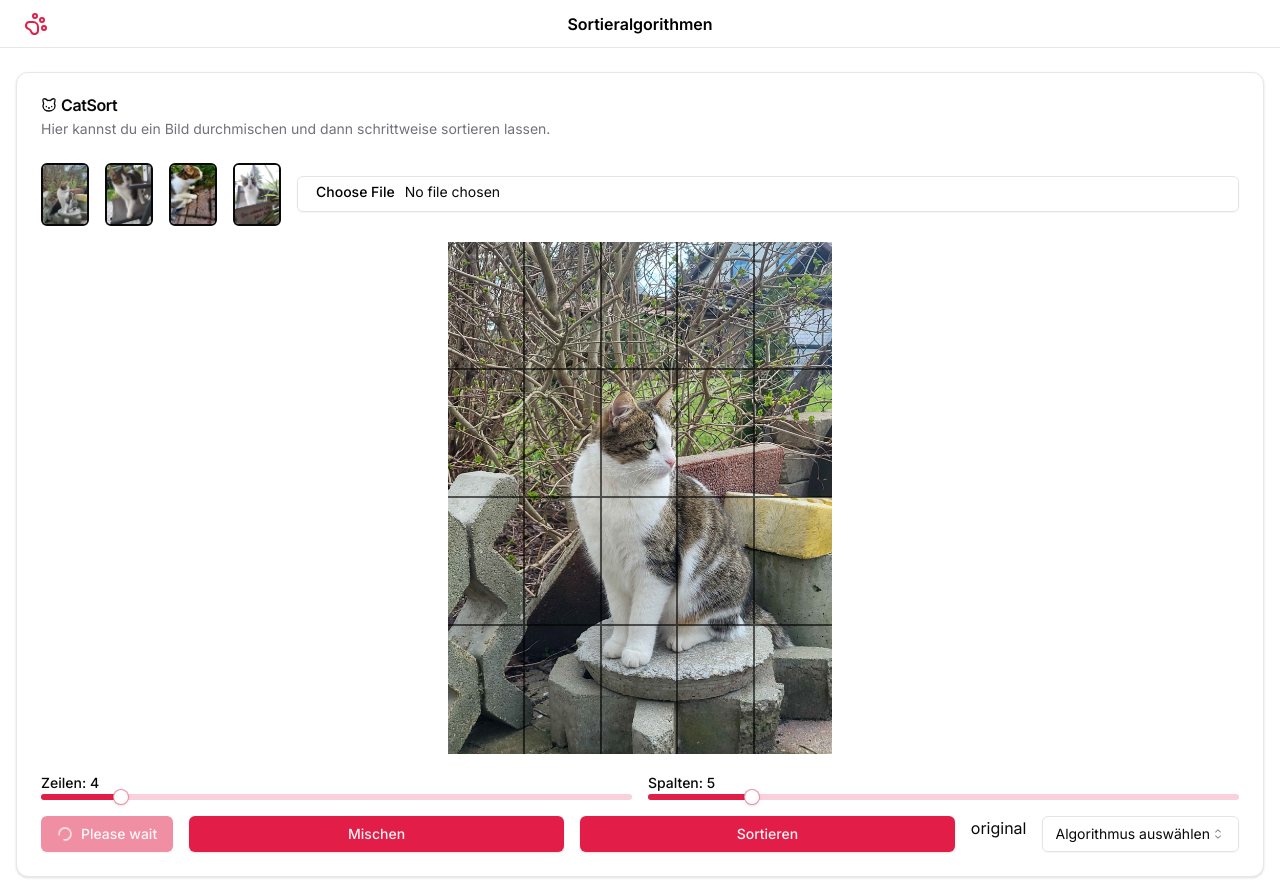
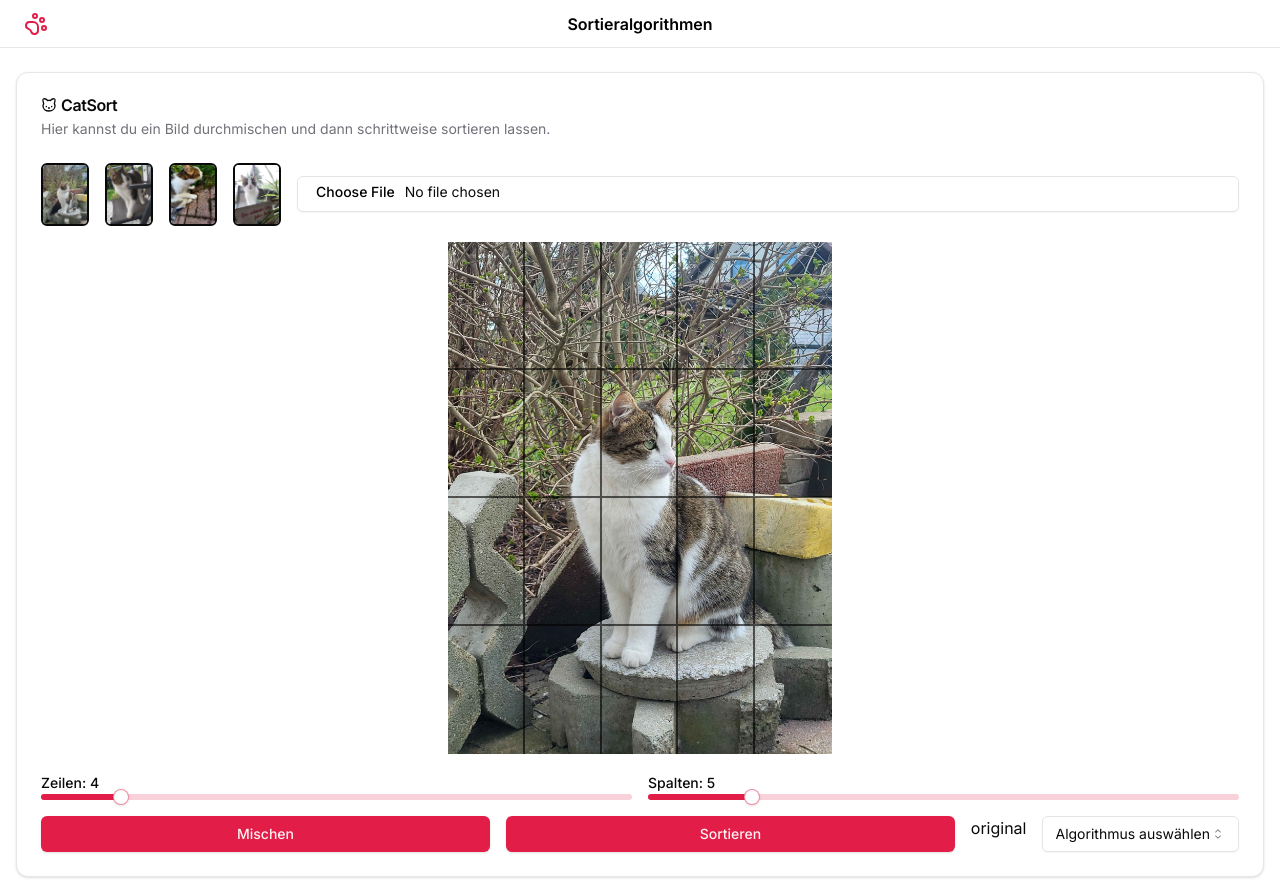
Before and after one commit to nisaphie/Algorithmen, a Next.js app: page /catSort in a window 1280 px wide. Built offline with nearby package versions, Linux system fonts and the light colour scheme.

Commit message:
Loading button während Mischen

```diff
--- a/src/app/catSort/page.tsx
+++ b/src/app/catSort/page.tsx
@@ -24,7 +24,6 @@ import {
 
 import { Loader2 } from "lucide-react";
 
-
 export default function Home() {
   const [isLoading, setIsLoading] = useState(false);
   const [image, setImage] = useState("/default_cat_1.jpg");
@@ -43,12 +42,13 @@ export default function Home() {
     );
   }
 
-  function handleShuffle() {
+  async function handleShuffle() {
     setIsLoading(true);
     // Shuffle image
     cutUpImage();
     shuffleImage();
     setImageState("shuffled");
+    await new Promise((r) => setTimeout(r, 100));
     setIsLoading(false);
   }
 
@@ -234,13 +234,20 @@ export default function Home() {
               </div>
             </div>
             <div className="flex flex-row gap-4 w-full">
+              {isLoading ? (
                 <ButtonLoading />
+              ) : (
                 <Button className="w-full" onClick={handleShuffle}>
                   Mischen
                 </Button>
+              )}
+              {isLoading ? (
+                <ButtonLoading />
+              ) : (
                 <Button className="w-full" onClick={handleSort}>
                   Sortieren
                 </Button>
+              )}
               <h1>{imageState}</h1>
               <Select>
                 <SelectTrigger className="w-[280px]">
```
Lines whose indentation alone changed are shown as unchanged.
